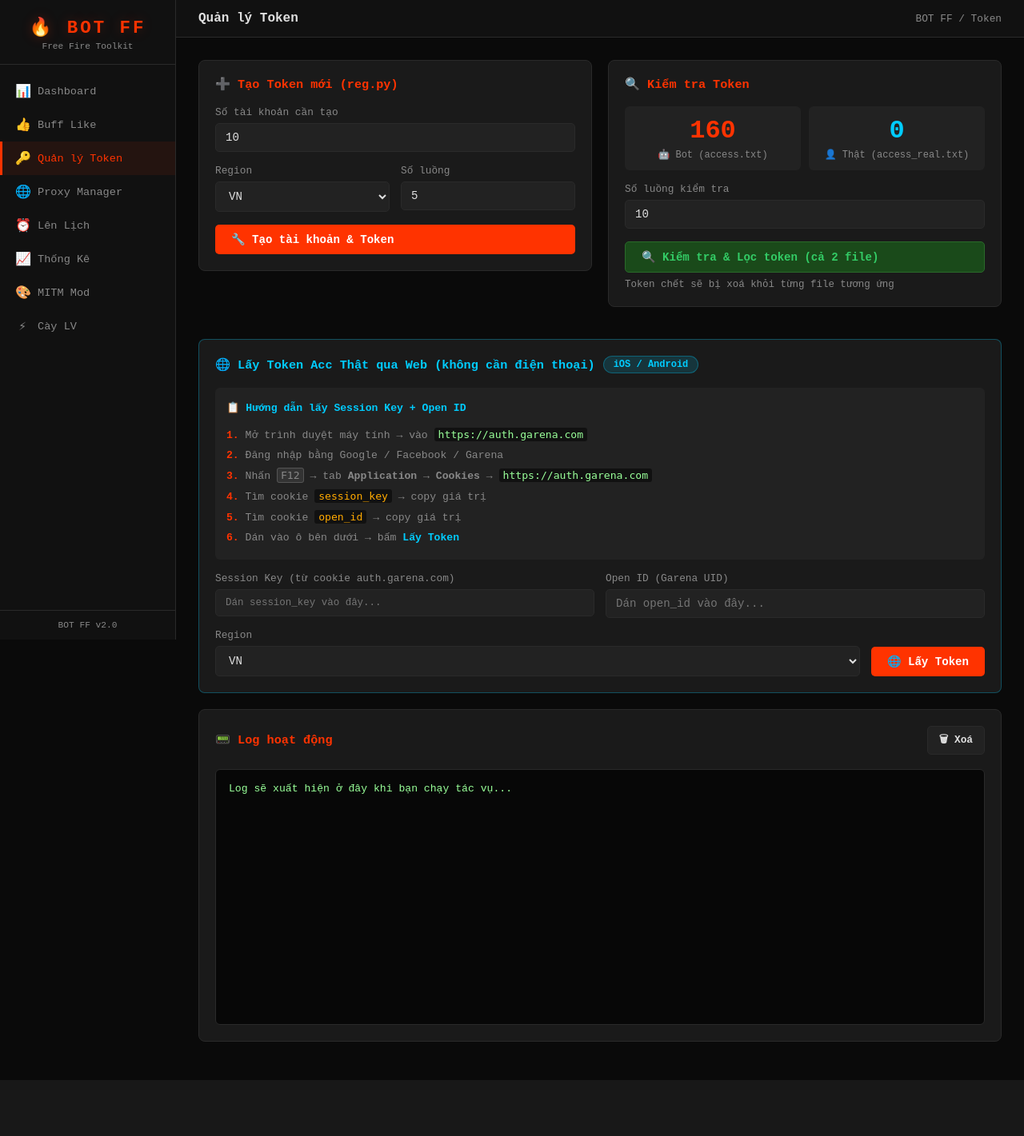
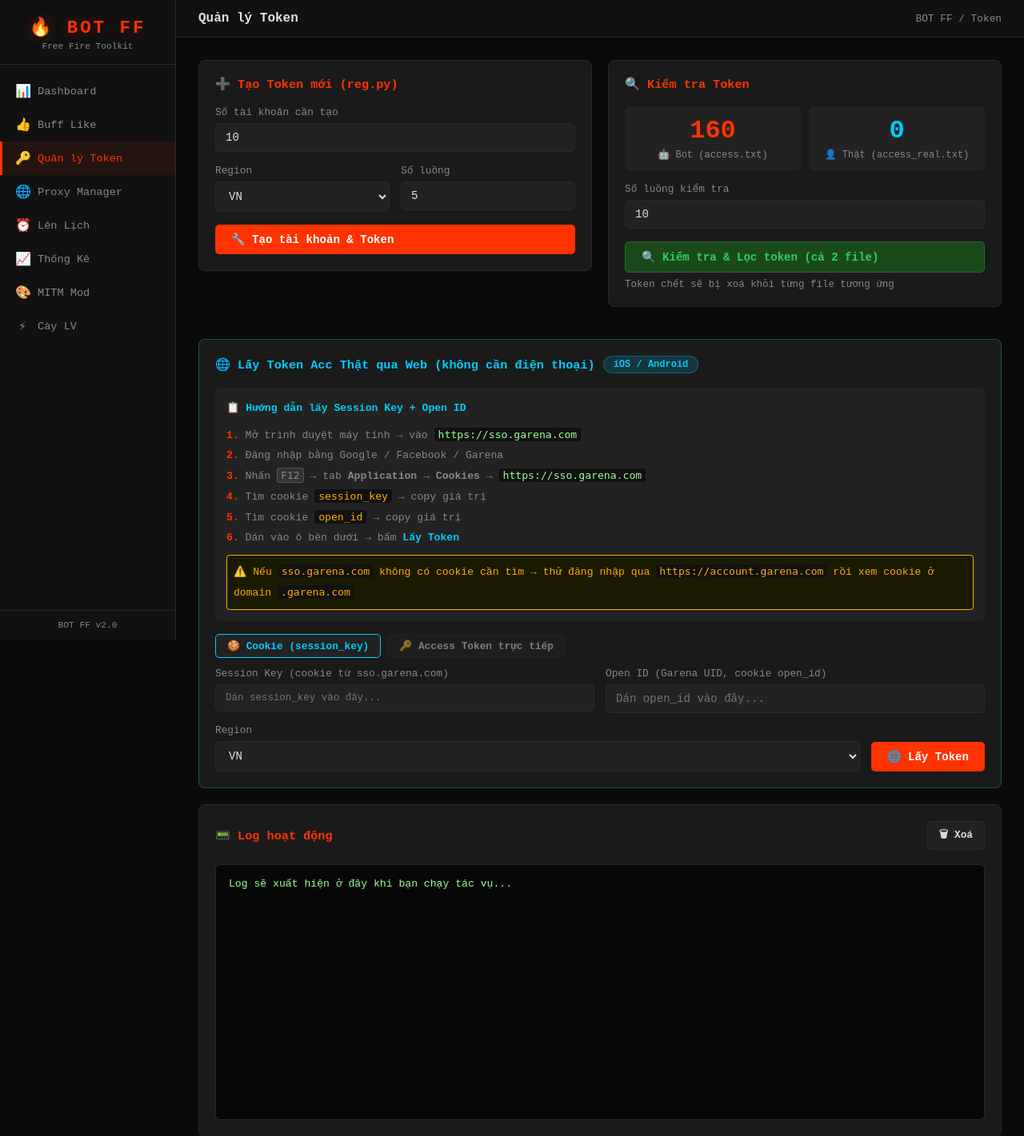
Before and after one commit to intekaih/botff, a Flask app: page /tokens in a window 1280 px wide. Shown: the top 1421 px of the page at 80% size. Before the commit the page ends 1351 px from the top, so only its background shows below. Run offline with Flask 3, Linux system fonts and the light colour scheme.

Commit message:
Update Garena login instructions and add direct access token method
Update app.py, tokens.html, and web_token_login.py to fix the Garena SSO URL, introduce a direct access token login method, and handle the new 'direct' parameter.

Replit-Commit-Author: Agent
Replit-Commit-Session-Id: 45864a75-e5c0-4425-bd8a-96aa4d06d07a
Replit-Commit-Checkpoint-Type: full_checkpoint
Replit-Commit-Event-Id: 218e2b9d-429e-4574-bb0e-e5f04a479c47
Replit-Commit-Screenshot-Url: https://storage.googleapis.com/screenshot-production-us-central1/28032d57-9dd2-48e1-ab40-cc3385545e87/45864a75-e5c0-4425-bd8a-96aa4d06d07a/c5N8hhz
Replit-Helium-Checkpoint-Created: true

```diff
--- a/app.py
+++ b/app.py
@@ -214,6 +214,7 @@ def api_tokens_web_login():
     session_key = (data.get('session_key') or '').strip()
     open_id = (data.get('open_id') or '').strip()
     region = (data.get('region') or 'VN').upper()
+    direct = bool(data.get('direct', False))
 
     if not session_key or not open_id:
         return jsonify({'error': 'Thiếu session_key hoặc open_id'}), 400
@@ -226,7 +227,7 @@ def api_tokens_web_login():
     from web_token_login import run_web_login
 
     def _run():
-        run_web_login(session_key, open_id, region, DATA_DIR, log_q)
+        run_web_login(session_key, open_id, region, DATA_DIR, log_q, direct=direct)
         log_q.put('[DONE]')
 
     threading.Thread(target=_run, daemon=True).start()
--- a/templates/tokens.html
+++ b/templates/tokens.html
@@ -71,22 +71,55 @@
   <!-- Hướng dẫn -->
   <div style="background:var(--bg4);border-radius:6px;padding:14px;margin-bottom:16px;font-size:0.82rem;line-height:1.9;color:var(--text-dim);">
     <div style="color:#00ccff;font-weight:bold;margin-bottom:8px;">📋 Hướng dẫn lấy Session Key + Open ID</div>
-    <div><span style="color:var(--red);font-weight:bold;">1.</span> Mở trình duyệt máy tính → vào <code style="color:#99ff99;background:#111;padding:1px 5px;border-radius:3px;">https://auth.garena.com</code></div>
+    <div><span style="color:var(--red);font-weight:bold;">1.</span> Mở trình duyệt máy tính → vào <code style="color:#99ff99;background:#111;padding:1px 5px;border-radius:3px;">https://sso.garena.com</code></div>
     <div><span style="color:var(--red);font-weight:bold;">2.</span> Đăng nhập bằng Google / Facebook / Garena</div>
-    <div><span style="color:var(--red);font-weight:bold;">3.</span> Nhấn <kbd style="background:#333;border:1px solid #555;border-radius:3px;padding:1px 4px;">F12</kbd> → tab <strong>Application</strong> → <strong>Cookies</strong> → <code style="color:#99ff99;background:#111;padding:1px 5px;border-radius:3px;">https://auth.garena.com</code></div>
+    <div><span style="color:var(--red);font-weight:bold;">3.</span> Nhấn <kbd style="background:#333;border:1px solid #555;border-radius:3px;padding:1px 4px;">F12</kbd> → tab <strong>Application</strong> → <strong>Cookies</strong> → <code style="color:#99ff99;background:#111;padding:1px 5px;border-radius:3px;">https://sso.garena.com</code></div>
     <div><span style="color:var(--red);font-weight:bold;">4.</span> Tìm cookie <code style="color:#ffaa00;background:#111;padding:1px 5px;border-radius:3px;">session_key</code> → copy giá trị</div>
     <div><span style="color:var(--red);font-weight:bold;">5.</span> Tìm cookie <code style="color:#ffaa00;background:#111;padding:1px 5px;border-radius:3px;">open_id</code> → copy giá trị</div>
     <div><span style="color:var(--red);font-weight:bold;">6.</span> Dán vào ô bên dưới → bấm <strong style="color:#00ccff;">Lấy Token</strong></div>
+    <div style="margin-top:8px;padding:8px;background:#1a1a00;border:1px solid #ffaa00;border-radius:4px;color:#ffaa00;">
+      ⚠️ Nếu <code style="background:#111;padding:1px 4px;border-radius:2px;">sso.garena.com</code> không có cookie cần tìm → thử đăng nhập qua
+      <code style="background:#111;padding:1px 4px;border-radius:2px;">https://account.garena.com</code>
+      rồi xem cookie ở domain <code style="background:#111;padding:1px 4px;border-radius:2px;">.garena.com</code>
+    </div>
   </div>
 
-  <div style="display:grid;grid-template-columns:1fr 1fr;gap:14px;margin-bottom:14px;">
+  <!-- Tabs phương án -->
+  <div style="display:flex;gap:8px;margin-bottom:12px;">
+    <button class="btn btn-secondary btn-sm" id="tab-cookie" onclick="switchWebTab('cookie')" style="border-color:#00ccff;color:#00ccff;">🍪 Cookie (session_key)</button>
+    <button class="btn btn-secondary btn-sm" id="tab-token" onclick="switchWebTab('token')" style="opacity:0.5;">🔑 Access Token trực tiếp</button>
+  </div>
+
+  <!-- Tab 1: Cookie -->
+  <div id="panel-cookie" style="display:grid;grid-template-columns:1fr 1fr;gap:14px;margin-bottom:14px;">
     <div class="form-group" style="margin:0;">
-      <label>Session Key (từ cookie auth.garena.com)</label>
+      <label>Session Key (cookie từ sso.garena.com)</label>
       <input type="text" id="web-session" placeholder="Dán session_key vào đây..." style="font-size:0.78rem;">
     </div>
     <div class="form-group" style="margin:0;">
-      <label>Open ID (Garena UID)</label>
+      <label>Open ID (Garena UID, cookie open_id)</label>
       <input type="text" id="web-openid" placeholder="Dán open_id vào đây...">
+    </div>
+  </div>
+
+  <!-- Tab 2: Access Token trực tiếp -->
+  <div id="panel-token" style="display:none;margin-bottom:14px;">
+    <div style="background:var(--bg4);border-radius:6px;padding:12px;margin-bottom:12px;font-size:0.81rem;color:var(--text-dim);line-height:1.8;">
+      <div style="color:#ffaa00;font-weight:bold;margin-bottom:6px;">📡 Lấy Access Token từ Network Tab</div>
+      <div>1. Vào <code style="color:#99ff99;background:#111;padding:1px 4px;border-radius:2px;">https://sso.garena.com</code> → đăng nhập</div>
+      <div>2. F12 → tab <strong>Network</strong> → lọc <code style="color:#ffaa00;background:#111;padding:1px 4px;border-radius:2px;">connect.garena.com</code></div>
+      <div>3. Tìm request <code style="color:#ffaa00;background:#111;padding:1px 4px;border-radius:2px;">token/grant</code> → xem phần <strong>Response</strong></div>
+      <div>4. Copy giá trị <code style="color:#ffaa00;background:#111;padding:1px 4px;border-radius:2px;">access_token</code> và <code style="color:#ffaa00;background:#111;padding:1px 4px;border-radius:2px;">open_id</code></div>
+    </div>
+    <div style="display:grid;grid-template-columns:1fr 1fr;gap:14px;">
+      <div class="form-group" style="margin:0;">
+        <label>Access Token (từ response JSON)</label>
+        <input type="text" id="web-access-token" placeholder="Dán access_token vào đây..." style="font-size:0.78rem;">
+      </div>
+      <div class="form-group" style="margin:0;">
+        <label>Open ID (từ response JSON)</label>
+        <input type="text" id="web-openid2" placeholder="Dán open_id vào đây...">
+      </div>
     </div>
   </div>
 
@@ -181,14 +214,38 @@ async function startCheck() {
   startStream(task_id);
 }
 
+let webTab = 'cookie';
+
+function switchWebTab(tab) {
+  webTab = tab;
+  document.getElementById('panel-cookie').style.display = tab === 'cookie' ? 'grid' : 'none';
+  document.getElementById('panel-token').style.display  = tab === 'token'  ? 'block' : 'none';
+  document.getElementById('tab-cookie').style.opacity = tab === 'cookie' ? '1' : '0.5';
+  document.getElementById('tab-token').style.opacity  = tab === 'token'  ? '1' : '0.5';
+  document.getElementById('tab-cookie').style.borderColor = tab === 'cookie' ? '#00ccff' : '';
+  document.getElementById('tab-cookie').style.color       = tab === 'cookie' ? '#00ccff' : '';
+  document.getElementById('tab-token').style.borderColor  = tab === 'token'  ? '#ffaa00' : '';
+  document.getElementById('tab-token').style.color        = tab === 'token'  ? '#ffaa00' : '';
+}
+
 async function startWebLogin() {
-  const session_key = document.getElementById('web-session').value.trim();
-  const open_id = document.getElementById('web-openid').value.trim();
-  const region = document.getElementById('web-region').value;
+  let session_key, open_id, region;
+  region = document.getElementById('web-region').value;
 
-  if (!session_key || !open_id) {
-    appendLog('[!] Vui lòng nhập đủ Session Key và Open ID\n');
-    return;
+  if (webTab === 'cookie') {
+    session_key = document.getElementById('web-session').value.trim();
+    open_id     = document.getElementById('web-openid').value.trim();
+    if (!session_key || !open_id) {
+      appendLog('[!] Vui lòng nhập đủ Session Key và Open ID\n');
+      return;
+    }
+  } else {
+    session_key = document.getElementById('web-access-token').value.trim();
+    open_id     = document.getElementById('web-openid2').value.trim();
+    if (!session_key || !open_id) {
+      appendLog('[!] Vui lòng nhập đủ Access Token và Open ID\n');
+      return;
+    }
   }
 
   clearLog();
@@ -199,7 +256,7 @@ async function startWebLogin() {
   const res = await fetch('/api/tokens/web_login', {
     method: 'POST',
     headers: {'Content-Type': 'application/json'},
-    body: JSON.stringify({session_key, open_id, region})
+    body: JSON.stringify({session_key, open_id, region, direct: webTab === 'token'})
   });
   const {task_id, error} = await res.json();
   if (error) {
```
Also changed, not shown: tools/bot/web_token_login.py (+12 -8 lines), attached_assets/image_1775283143021.png (added).
